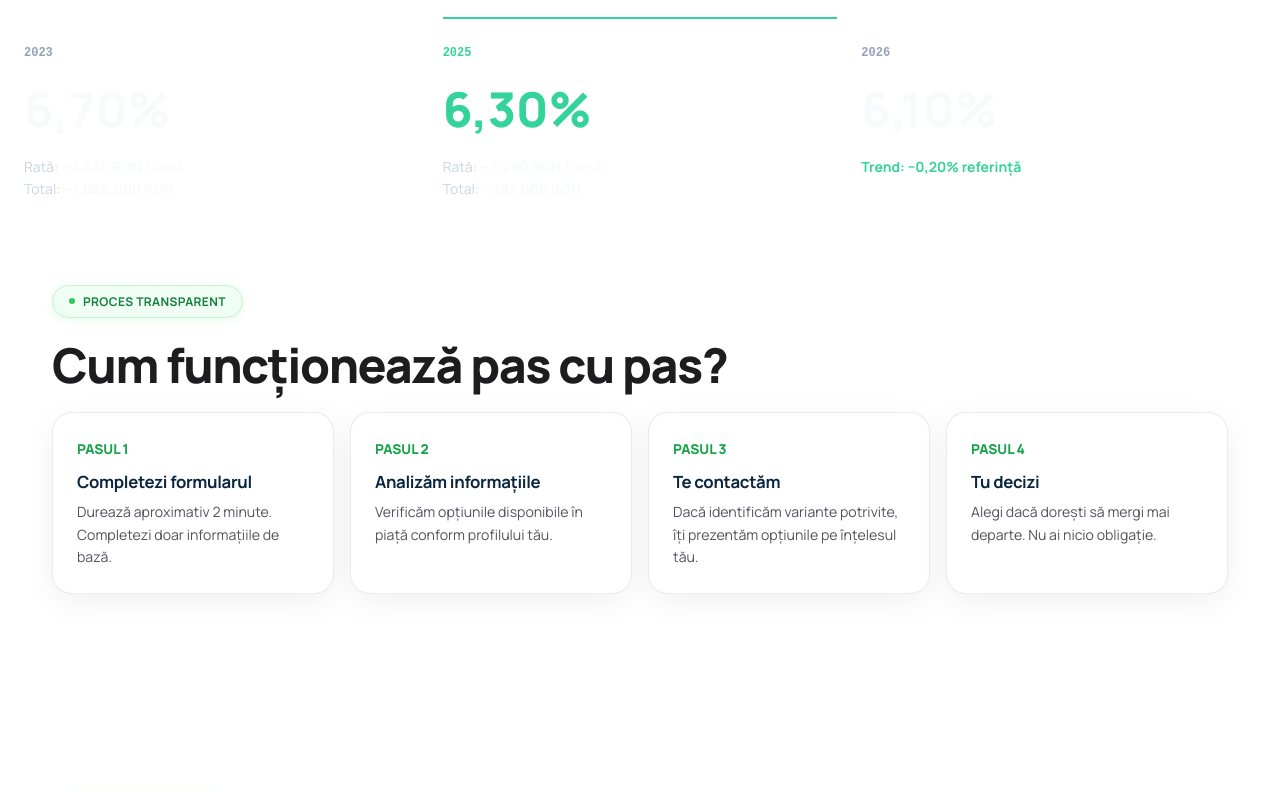
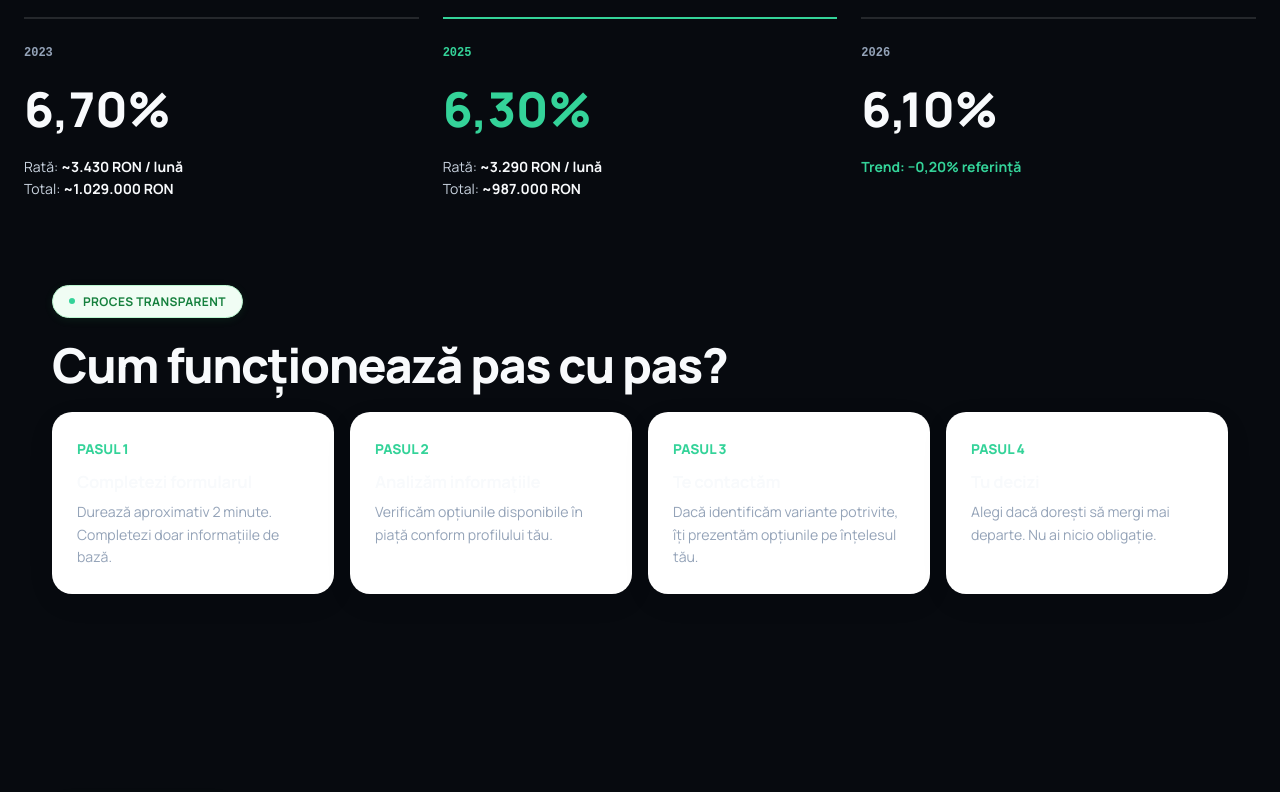
Before and after one commit to myremaxclubcristianv/CVFinance, a Next.js app: page / in a window 1280 px wide. Shown: the part 6814-7606 px from the top of the page. Built offline with nearby package versions, Linux system fonts and the light colour scheme; no server answers.

Commit message:
feat: refactor CV Finance visual design system tokens

```diff
--- a/src/app/globals.css
+++ b/src/app/globals.css
@@ -1,51 +1,51 @@
 @import "tailwindcss";
 
 :root {
-  /* Apple Light & Bloomberg Terminal Palette */
-  --paper: #FFFFFF;
-  --bg-secondary: #F5F5F7;
-  --card-bg: #FFFFFF;
-  --card-elevated: #FAFAFA;
-  --line: rgba(0, 0, 0, 0.08);
-  --line-dark: rgba(10, 37, 64, 0.12);
-  --ink: #1D1D1F;
-  --text-primary: #1D1D1F;
-  --text-secondary: #334155;
-  --muted: #52525B;
-
-  /* Bloomberg Institutional Navy */
-  --bloomberg-navy: #0A2540;
-  --deep-finance-blue: #102A43;
-  --executive-blue: #1D3557;
-
-  /* Financial Green */
-  --apple-green: #34C759;
-  --finance-green: #16A34A;
-  --finance-green-hover: #15803D;
-  --premium-emerald: #00875A;
-  --lime: #16A34A;
-  --neon-green: #16A34A;
-  --green: #16A34A;
-  --green-bright: #34C759;
-  --green-dark: #15803D;
-
-  /* Bloomberg Terminal Amber / Gold */
-  --terminal-amber: #FFB000;
-  --market-gold: #D4A017;
-
-  /* Professional Red Alerts */
-  --danger: #FF3B30;
-  --danger-bg: #FEF2F2;
-  --accent-blue: #0A2540;
-  --dark: #0A2540;
-  --dark-surface: #F5F5F7;
-  --dark-border: rgba(10, 37, 64, 0.12);
-
-  /* Premium CV Finance colors */
-  --cv-bg: #050505;
-  --cv-card: #0B0B0B;
-  --cv-gold: #C9A227;
-  --cv-border: rgba(255,255,255,0.08);
+  /* Executive Dark Institutional Palette */
+  --paper: #070A0F;
+  --bg-secondary: #0D1117;
+  --card-bg: #0D1117;
+  --card-elevated: #151B23;
+  --line: rgba(255, 255, 255, 0.08);
+  --line-dark: rgba(255, 255, 255, 0.12);
+  --ink: #F8FAFC;
+  --text-primary: #F8FAFC;
+  --text-secondary: #CBD5E1;
+  --muted: #94A3B8;
+
+  /* Bloomberg & Institutional advisory */
+  --bloomberg-navy: #F8FAFC;
+  --deep-finance-blue: #0D1117;
+  --executive-blue: #151B23;
+
+  /* Emerald Accents */
+  --apple-green: #34D399;
+  --finance-green: #10B981;
+  --finance-green-hover: #34D399;
+  --premium-emerald: #10B981;
+  --lime: #34D399;
+  --neon-green: #34D399;
+  --green: #10B981;
+  --green-bright: #34D399;
+  --green-dark: #059669;
+
+  /* Terminal Indicators */
+  --terminal-amber: #F59E0B;
+  --market-gold: #D97706;
+
+  /* Alerts */
+  --danger: #EF4444;
+  --danger-bg: rgba(239, 68, 68, 0.1);
+  --accent-blue: #34D399;
+  --dark: #070A0F;
+  --dark-surface: #0D1117;
+  --dark-border: rgba(255, 255, 255, 0.08);
+
+  /* Premium CV Finance tokens */
+  --cv-bg: #070A0F;
+  --cv-card: #0D1117;
+  --cv-gold: #34D399;
+  --cv-border: rgba(255, 255, 255, 0.08);
 
   /* Fonts */
   --font-body: var(--font-manrope), system-ui, -apple-system, sans-serif;
```
